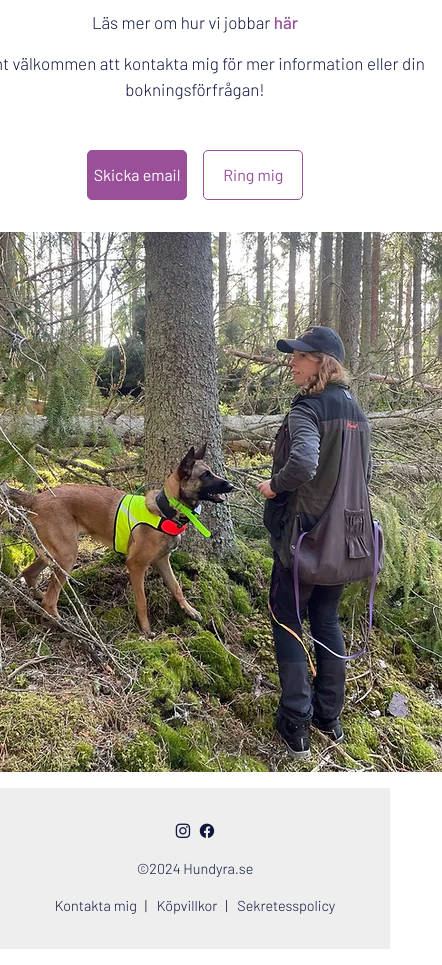
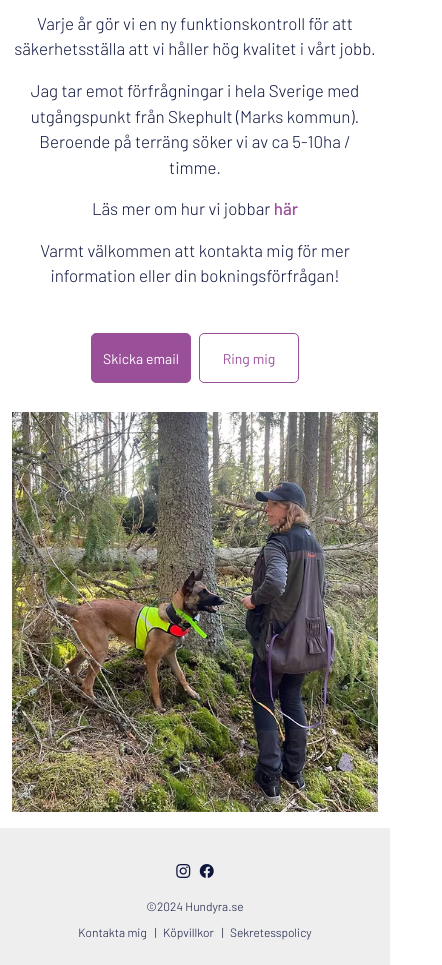
Before and after one commit to Ninjaraa/Hundyra_Dev, an Angular app in the folder hundyra/: page / in a window 390 px wide. Shown: the part 920-1885 px from the top of the page, 442 px wide, since content can reach past the window. Built offline with nearby package versions, Linux system fonts and the light colour scheme.

Commit message:
responsive design small fixes

```diff
--- a/hundyra/src/app/barkborrehund/barkborrehund.component.html
+++ b/hundyra/src/app/barkborrehund/barkborrehund.component.html
@@ -43,9 +43,6 @@
         <a href="mailto:info@hundyra.se"><button class="theme-btn">Skicka email</button></a>
         <a href="tel:+46793551887"><button class="light-btn">Ring mig</button></a>
       </aside>
-      <figure class="img-content">
-        <img src="/assets/images/components/barkborrehund.webp" alt="Barkborresök med hund">
-      </figure>
     </article>
   </div>
 </section>
--- a/hundyra/src/app/reusables/meny/meny.component.html
+++ b/hundyra/src/app/reusables/meny/meny.component.html
@@ -12,7 +12,7 @@
       <a routerLink="/kontakt" class="menu-link">Kontakta mig</a>
     </div>
     <a class="icon" (click)="toggleMenu()">
-      <svg xmlns="http://www.w3.org/2000/svg" height="16" width="14" viewBox="0 0 448 512">
+      <svg xmlns="http://www.w3.org/2000/svg" height="16" width="16" viewBox="0 0 448 512">
         <path
           d="M0 96C0 78.3 14.3 64 32 64H416c17.7 0 32 14.3 32 32s-14.3 32-32 32H32C14.3 128 0 113.7 0 96zM0 256c0-17.7 14.3-32 32-32H416c17.7 0 32 14.3 32 32s-14.3 32-32 32H32c-17.7 0-32-14.3-32-32zM448 416c0 17.7-14.3 32-32 32H32c-17.7 0-32-14.3-32-32s14.3-32 32-32H416c17.7 0 32 14.3 32 32z" />
       </svg>
--- a/hundyra/src/scss/core/variables.scss
+++ b/hundyra/src/scss/core/variables.scss
@@ -4,15 +4,7 @@ $color-theme-dark: #0E153D;
 $color-theme-dark-light: #50546E;
 $color-dark: #080C24;
 $color-white: #FFFFFF;
-$color-gray-0: #AAAAAA;
-$color-gray-1: #CCCCCC;
-$color-gray-2: #E3E3E3;
 $color-gray-3: #EEEEEE;
-$color-gray-4: #F6F6F6;
-$color-gray-5: #777777;
-$font-color-light: #AEAEAE;
-$color-product-instock: #82D8C6;
-$color-product-outofstock: #FE6C6C;
 
 $font-barlow: 'Barlow', sans-serif;
 $font-weight-regular: 400;
@@ -21,22 +13,16 @@ $font-weight-medium: 500;
 $font-weight-semibold: 600;
 $font-weight-bold: 700;
 $font-size-button: 0.875rem;
-$font-size-14: 0.9rem;
+$font-size-12: 0.75rem;
+$font-size-14: 0.875rem;
 $font-size-16: 1rem;
+$font-size-17: 1.063rem;
+$font-size-18: 1.125rem;
+$font-size-20: 1.25rem;
 $font-size-21: 1.33rem;
-$font-size-17: 1.0625rem;
-$font-size-18: 1.125rem;
 $font-size-22: 1.375rem;
 $font-size-24: 1.50rem;
-$font-size-26: 1.70rem;
-$font-size-19: 1.188rem;
-$font-size-20: 1.25rem;
-$font-size-32: 2rem;
-$font-size-40: 2.5rem;
-$font-size-36: 2.25rem;
-$font-size-48: 3rem;
-$font-size-60: 3.75rem;
-$font-size-80: 5rem;
+$font-size-26: 1.625rem;
 
 $border-radius-xsmall: 6px;
 $border-radius-small: 8px;
--- a/hundyra/src/scss/navigation/footer.scss
+++ b/hundyra/src/scss/navigation/footer.scss
@@ -38,12 +38,20 @@ footer {
       font-weight: $font-weight-light;
       color: $color-theme-dark;
       display: inline-block;
+
+      @include tablet {
+        font-size: $font-size-12;
+      }
     }
 
     .footer-links {
       margin: 1rem 0;
       display: flex;
       justify-content: center;
+
+      @include tablet {
+        margin: 0.5rem 0;
+      }
 
       .footer-link {
         text-decoration: none;
@@ -53,8 +61,13 @@ footer {
         font-family: $font-barlow;
         font-weight: $font-weight-light;
         color: $color-theme-dark;
-        margin: 0 0.3rem;
+        margin: 0 0.3rem 0 0.3rem;
         display: inline-block;
+
+        @include tablet {
+          margin: 0 0.2rem 0 0.2rem;
+          font-size: $font-size-12;
+        }
 
         &:hover {
           color: $color-theme;
--- a/hundyra/src/scss/navigation/meny.scss
+++ b/hundyra/src/scss/navigation/meny.scss
@@ -16,6 +16,7 @@
     justify-content: center;
     flex-direction: column;
     height: auto;
+    padding-top: 0.5rem;
 
     .logo img {
       width: 175px;
@@ -83,7 +84,7 @@
 
       @include mobile {
         display: block;
-        margin-top: 10px;
+        margin: 0.3rem 0 0.3rem 0;
       }
     }
   }
--- a/hundyra/src/scss/root/root.scss
+++ b/hundyra/src/scss/root/root.scss
@@ -78,6 +78,7 @@ header {
 }
 
   .theme-btn {
+    font-size: $font-size-16;
     margin: 1rem 0 1rem 0;
     min-width: 100px;
     height: 50px;
@@ -88,6 +89,13 @@ header {
     border-radius: 5px;
     transition: var(--trans1,border-color .4s ease 0s,background-color .4s ease 0s);
 
+    @include tablet {
+      font-size: $font-size-14;
+      margin: 0.8rem 0 0.8rem 0;
+      min-width: 100px;
+      height: 50px;
+    }
+
     &:hover {
       background-color: $color-white;
       color: $color-theme;
@@ -96,6 +104,7 @@ header {
   }
 
   .light-btn {
+    font-size: $font-size-16;
     display: inline-block;
     margin: 1rem 0 1rem 0;
     min-width: 100px;
@@ -106,6 +115,13 @@ header {
     font-family: $font-barlow;
     border-radius: 5px;
     transition: var(--trans1,border-color .4s ease 0s,background-color .4s ease 0s);
+
+    @include tablet {
+      font-size: $font-size-14;
+      margin: 0.8rem 0 0.8rem 0;
+      min-width: 100px;
+      height: 50px;
+    }
 
     &:hover {
       background-color: $color-theme;
--- a/hundyra/src/scss/sections/content-section.scss
+++ b/hundyra/src/scss/sections/content-section.scss
@@ -1,5 +1,4 @@
 .content-section, .villkor-section, .privacy-section {
-
     .container {
       display: flex;
       align-items: center;
@@ -9,6 +8,10 @@
       .info-box {
         max-width: 782px;
         line-height: 1.5;
+
+        @include tablet {
+          max-width: 100%;
+        }
 
         a {
           color: $color-theme;
@@ -22,13 +25,27 @@
 
         .img-content {
           margin: 1rem auto;
+
+          img {
+            @include tablet {
+              max-width: 100%;
+            }
+          }
         }
 
         .profile-picture {
+          align-items: center;
+          margin: 0;
           border-radius: 50%;
           width: 300px;
           height: 300px;
           object-fit: cover;
+
+          img {
+            @include tablet {
+              max-width: 100%;
+            }
+          }
         }
 
         .contact-content {
@@ -37,6 +54,10 @@
           justify-content: center;
           align-items: center;
           gap: 1rem;
+
+          @include tablet {
+            gap: 0.5rem;
+          }
         }
       }
 
```
